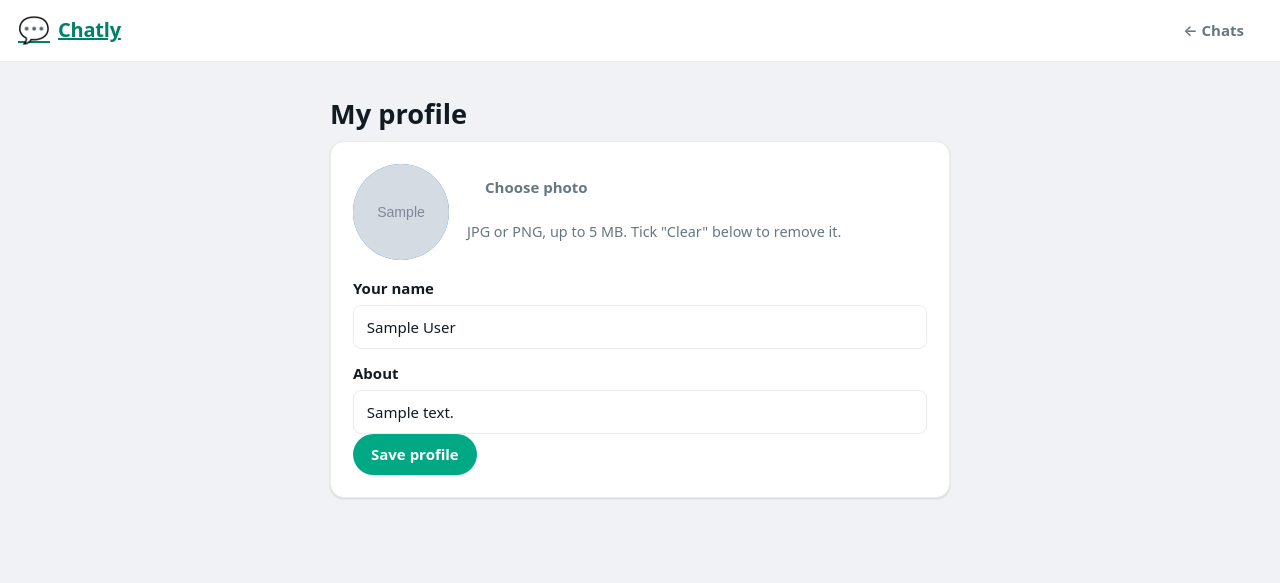
After one commit to Ravikalakoti/chatly, a Django app: page /profile/ in a window 1280 px wide. The commit adds this page. Shown: the top 583 px of the page. Run offline with Django 5.2, Linux system fonts and the light colour scheme; a user stored in the database is signed in; tables that the repository leaves empty hold one stand-in row (values such as "Sample post"); grey boxes marked "Sample" are stand-in pictures.

Commit message:
profile feature functionality added but it need to redesign.

```diff
--- a/accounts/forms.py
+++ b/accounts/forms.py
@@ -101,3 +101,55 @@ class LoginForm(StyledForm):
             if self.user is None:
                 raise forms.ValidationError("Incorrect phone/email or password.")
         return cleaned
+
+
+class ProfileForm(forms.ModelForm):
+    """Edit my own profile: name, about line and profile photo."""
+
+    MAX_PHOTO_MB = 5
+    remove_avatar = forms.BooleanField(required=False, label="Remove my photo")
+
+    class Meta:
+        model = User
+        fields = ["display_name", "about", "avatar"]
+        labels = {
+            "display_name": "Your name",
+            "about": "About",
+            "avatar": "Profile photo",
+        }
+        widgets = {
+            "display_name": forms.TextInput(attrs={"class": "input"}),
+            "about": forms.TextInput(attrs={
+                "class": "input",
+                "placeholder": "Hey there! I am using Chatly.",
+            }),
+            "avatar": forms.FileInput(attrs={
+                "accept": "image/*",
+                "id": "avatar-input",
+            }),
+        }
+
+    def clean_display_name(self):
+        name = " ".join(self.cleaned_data["display_name"].split())
+        if not name:
+            raise forms.ValidationError("Please enter your name.")
+        return name
+
+    def clean_avatar(self):
+        photo = self.cleaned_data.get("avatar")
+        # `photo` is a fresh upload only when it has a content_type;
+        # otherwise it's the existing file/False (clear).
+        if photo and hasattr(photo, "content_type"):
+            if photo.size > self.MAX_PHOTO_MB * 1024 * 1024:
+                raise forms.ValidationError(
+                    f"Photo must be smaller than {self.MAX_PHOTO_MB} MB."
+                )
+        return photo
+
+    def save(self, commit=True):
+        user = super().save(commit=False)
+        if self.cleaned_data.get("remove_avatar") and not self.files.get("avatar"):
+            user.avatar = ""
+        if commit:
+            user.save()
+        return user
--- a/accounts/models.py
+++ b/accounts/models.py
@@ -24,6 +24,8 @@ class User(AbstractUser):
     phone = models.CharField(max_length=20, unique=True, null=True, blank=True)
     display_name = models.CharField(max_length=60, blank=True)
     invite_code = models.CharField(max_length=16, unique=True, default=generate_invite_code, editable=False)
+    avatar = models.ImageField(upload_to="avatars/", blank=True)
+    about = models.CharField(max_length=140, blank=True)
 
     REQUIRED_FIELDS = ["email", "display_name"]
 
@@ -47,5 +49,13 @@ class User(AbstractUser):
     def avatar_index(self):
         return (self.pk or 0) % AVATAR_COLORS
 
+    @property
+    def avatar_url(self):
+        return self.avatar.url if self.avatar else ""
+
+    @property
+    def avatar_index(self):
+         return (self.pk or 0) % AVATAR_COLORS
+
     def __str__(self):
         return self.name
--- a/accounts/urls.py
+++ b/accounts/urls.py
@@ -8,4 +8,6 @@ urlpatterns = [
     path("login/", views.login_view, name="login"),
     path("logout/", views.logout_view, name="logout"),
     path("invite/<str:code>/", views.signup, name="invite"),
+    path("profile/", views.profile_edit, name="profile"),
+    path("profile/<int:user_id>/", views.profile_detail, name="profile_detail"),
 ]
--- a/accounts/views.py
+++ b/accounts/views.py
@@ -5,10 +5,11 @@ from django.shortcuts import redirect, render
 from django.urls import reverse
 from django.utils.http import url_has_allowed_host_and_scheme
 from django.views.decorators.http import require_POST
+from django.shortcuts import get_object_or_404, redirect, render
 
-from chat.services import connect_users
+from chat.services import connect_users, conversations_for
 
-from .forms import LoginForm, SignupForm
+from .forms import LoginForm, SignupForm, ProfileForm
 from .models import User
 
 INVITE_SESSION_KEY = "invite_code"
@@ -102,3 +103,34 @@ def login_view(request):
 def logout_view(request):
     logout(request)
     return redirect("login")
+
+
+@login_required
+def profile_edit(request):
+    """My own profile: change name, about and upload/remove my photo."""
+    form = ProfileForm(request.POST or None, request.FILES or None, instance=request.user)
+    if request.method == "POST" and form.is_valid():
+        form.save()
+        messages.success(request, "Profile updated.")
+        return redirect("profile")
+    return render(request, "accounts/profile_edit.html", {"form": form})
+
+
+@login_required
+def profile_detail(request, user_id):
+    """A friend's profile. Only people you already chat with can be viewed (plus yourself)."""
+    if user_id == request.user.pk:
+        return redirect("profile")
+    person = get_object_or_404(User, pk=user_id)
+    conversation = conversations_for(request.user).filter(
+        user_a_id__in=[request.user.pk, person.pk],
+        user_b_id__in=[request.user.pk, person.pk]
+    ).first()
+    if conversation is None:
+        messages.error(request, "You can only view profiles of people you're connected with.")
+        return redirect("home")
+    return render(
+        request,
+        "accounts/profile_detail.html",
+        {"person": person, "conversation": conversation}
+    )
--- a/chat/payloads.py
+++ b/chat/payloads.py
@@ -10,6 +10,9 @@ def conversation_info(conversation, viewer):
     return {
         "id": conversation.pk,
         "name": other.name,
+        "user_id": other.pk,
+        "avatar": other.avatar_url,
+        "profile_url": reverse("profile_detail", args=[other.pk]),
         "initial": other.initial,
         "color": other.avatar_index,
         "url": reverse("chat", args=[conversation.pk]),
--- a/config/urls.py
+++ b/config/urls.py
@@ -1,6 +1,8 @@
 from django.contrib import admin
 from django.http import HttpResponse
-from django.urls import include, path
+from django.conf import settings
+from django.urls import include, path, re_path
+from django.views.static import serve
 
 
 def healthz(request):
@@ -13,4 +15,6 @@ urlpatterns = [
     path("admin/", admin.site.urls),
     path("", include("accounts.urls")),
     path("", include("chat.urls")),
+    # Serves uploaded profile photos (fine for a small app; use S3/Cloudinary when you grow).
+    re_path(r"^media/(?P<path>.*)$", serve, {"document_root": settings.MEDIA_ROOT}),
 ]
--- a/requirements.txt
+++ b/requirements.txt
@@ -5,3 +5,4 @@ whitenoise>=6.9
 dj-database-url>=3.0
 psycopg[binary]>=3.2
 channels-redis>=4.2
+Pillow>=11.0
--- a/static/css/app.css
+++ b/static/css/app.css
@@ -289,3 +289,15 @@ h1, h2 { margin: 0 0 .4em; line-height: 1.2; }
   .bubble { max-width: 86%; }
   .conn-banner { top: 62px; }
 }
+
+.avatar { overflow: hidden; }
+.avatar img { width: 100%; height: 100%; object-fit: cover; display: block; }
+.avatar.xl { width: 96px; height: 96px; font-size: 2.2rem; }
+.avatar.xxl { width: 140px; height: 140px; font-size: 3.2rem; margin: 0 auto 12px; }
+.peer-link { display: flex; align-items: center; gap: 12px; min-width: 0; color: inherit; text-decoration: none; cursor: pointer; }
+.profile-photo { display: flex; align-items: center; gap: 18px; margin-bottom: 18px; }
+.profile-photo input[type=file] { display: none; }
+.profile-view { text-align: center; }
+.field-label { display: block; margin: 14px 0 6px; font-weight: 600; }
+.field-error { color: var(--danger); margin: 4px 0 0; font-size: .9rem; }
+.small { font-size: .9rem; }
--- /dev/null
+++ b/templates/accounts/_avatar.html
@@ -0,0 +1 @@
+{% comment %}Usage: {% include "accounts/_avatar.html" with u=some_user size="lg" %}{% endcomment %}<span class="avatar av-{{ u.avatar_index }} {{ size }}">{% if u.avatar %}<img src="{{ u.avatar.url }}" alt="{{ u.name }}">{% else %}{{ u.initial }}{% endif %}</span>
--- /dev/null
+++ b/templates/accounts/profile_edit.html
@@ -0,0 +1,53 @@
+{% extends "base.html" %}
+{% load static %}
+{% block title %}My profile · Chatly{% endblock %}
+{% block body_class %}home-page{% endblock %}
+
+{% block content %}
+<header class="topbar">
+  <a class="brand" href="{% url 'dashboard' %}"><span class="brand-logo">💬</span><span class="brand-name">Chatly</span></a>
+  <div class="topbar-right"><a class="btn btn-ghost" href="{% url 'dashboard' %}">← Chats</a></div>
+</header>
+
+<main class="home">
+  <h1>My profile</h1>
+  <form class="card" method="post" enctype="multipart/form-data">
+    {% csrf_token %}
+    <div class="profile-photo">
+      <span id="avatar-preview" class="avatar av-{{ request.user.avatar_index }} xl">
+        {% if request.user.avatar %}<img src="{{ request.user.avatar.url }}" alt="">{% else %}{{ request.user.initial }}{% endif %}
+      </span>
+      <div>
+        <label for="avatar-input" class="btn btn-ghost">Choose photo</label>
+        {{ form.avatar }}
+        {% for e in form.avatar.errors %}<p class="field-error">{{ e }}</p>{% endfor %}
+        <p class="muted small">JPG or PNG, up to 5 MB. Tick "Clear" below to remove it.</p>
+      </div>
+    </div>
+
+    <label class="field-label" for="{{ form.display_name.id_for_label }}">Your name</label>
+    {{ form.display_name }}
+    {% for e in form.display_name.errors %}<p class="field-error">{{ e }}</p>{% endfor %}
+
+    <label class="field-label" for="{{ form.about.id_for_label }}">About</label>
+    {{ form.about }}
+    {% for e in form.about.errors %}<p class="field-error">{{ e }}</p>{% endfor %}
+
+    <button class="btn btn-primary" type="submit">Save profile</button>
+  </form>
+</main>
+
+<script>
+  // Show the chosen photo instantly, before saving.
+  var input = document.getElementById('avatar-input');
+  input.addEventListener('change', function () {
+    var f = input.files[0];
+    if (!f) return;
+    var box = document.getElementById('avatar-preview');
+    box.innerHTML = '';
+    var img = document.createElement('img');
+    img.src = URL.createObjectURL(f);
+    box.appendChild(img);
+  });
+</script>
+{% endblock %}
```
Also changed, not shown: config/settings.py (+7 -0 lines), static/js/chat.js (+16 -3 lines), templates/accounts/home.html (+1 -7 lines), templates/accounts/profile_detail.html (added, +21 -0 lines), templates/chat/dashboard.html (+8 -7 lines), accounts/migrations/0002_user_about_user_avatar.py (added), media/avatars/9474E156-EE3D-4FB6-9C44-DF609715F682.jpg (added).
